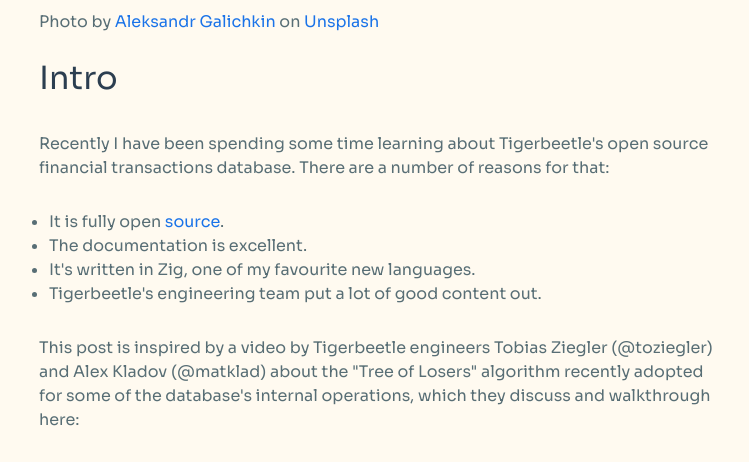
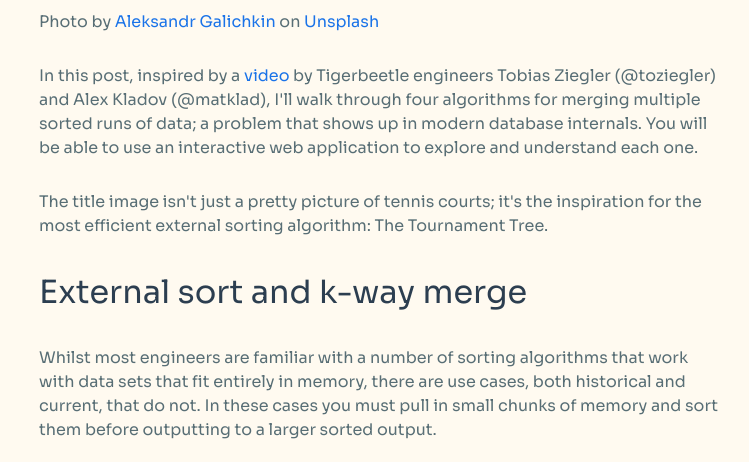
Before and after one commit to justinhj/justinhj.github.io, a Jekyll site: the page built from _posts/2026-01-19-visualizing-k-way-merge.html, in a window 1280 px wide and 1400 px high, scrolled down 769 px. Shown: the part 202-664 px from the top of the window, without its empty margins (261-1010 px from the left). Built offline with Jekyll 4.4.1, drawn with Linux system fonts in a browser that asks for light colours; formulas are drawn with MathJax 3; some of the changed text lies outside the part shown; grey boxes are pictures that could not be loaded.

Commit message:
latest updates

```diff
--- a/_posts/2026-01-19-visualizing-k-way-merge.html
+++ b/_posts/2026-01-19-visualizing-k-way-merge.html
@@ -12,35 +12,13 @@
 Photo by <a href="https://unsplash.com/@axga?utm_source=unsplash&utm_medium=referral&utm_content=creditCopyText">Aleksandr Galichkin</a> on <a href="https://unsplash.com/photos/aerial-view-of-three-empty-tennis-courts-AUae3_x_lDU?utm_source=unsplash&utm_medium=referral&utm_content=creditCopyText">Unsplash</a>
 </span>
 
-<div id="outline-container-orgca4492e" class="outline-2">
-<h2 id="orgca4492e">Intro</h2>
-<div class="outline-text-2" id="text-orgca4492e">
 <p>
-Recently I have been spending some time learning about Tigerbeetle's open source financial transactions database. There are a number of reasons for that:
-</p>
-
-<ol class="org-ol">
-<li>It is fully open <a href="https://youtu.be/Z0kzYlCTUuc?si=T72VwrmCjiN_hDcK">source</a>.</li>
-<li>The documentation is excellent.</li>
-<li>It's written in Zig, one of my favourite new languages.</li>
-<li>Tigerbeetle's engineering team put a lot of good content out.</li>
-</ol>
-
-<p>
-This post is inspired by a video by Tigerbeetle engineers Tobias Ziegler (@toziegler) and Alex Kladov (@matklad) about the "Tree of Losers" algorithm recently adopted for some of the database's internal operations, which they discuss and walkthrough here:
-</p>
-
-<iframe width="560" height="315" src="https://www.youtube.com/embed/agjVihO6IPM?si=gBBtRn744A5A2Wqr" title="YouTube video player" frameborder="0" allow="accelerometer; autoplay; clipboard-write; encrypted-media; gyroscope; picture-in-picture; web-share" referrerpolicy="strict-origin-when-cross-origin" allowfullscreen></iframe>
-
-<p>
-In particular I talk about k-way merge, a type of external sort, and four different algorithms and data structures, each having its own interactive application you can use to step through the algorithm and get a good understanding of its operation.
+In this post, inspired by a <a href="https://www.youtube.com/embed/agjVihO6IPM?si=gBBtRn744A5A2Wqr">video</a> by Tigerbeetle engineers Tobias Ziegler (@toziegler) and Alex Kladov (@matklad), I'll walk through four algorithms for merging multiple sorted runs of data; a problem that shows up in modern database internals. You will be able to use an interactive web application to explore and understand each one.
 </p>
 
 <p>
-If you're wondering what that has to do with the tennis court image above, read on!
+The title image isn't just a pretty picture of tennis courts; it's the inspiration for the most efficient external sorting algorithm: The Tournament Tree.
 </p>
-</div>
-</div>
 
 <div id="outline-container-orga70713b" class="outline-2">
 <h2 id="orga70713b">External sort and k-way merge</h2>
@@ -510,7 +488,7 @@
 With a min-heap the push and pop operations are both \(O(\log_2 k)\) giving a runtime complexity of \(O(n \log k)\).
 </p>
 
-<pre class="example" id="orgbaa2b41">
+<pre class="example" id="org11be896">
                   a
                   |
       +-----------+-----------+
@@ -592,7 +570,7 @@
 In Knuth we see the following diagram of a ping pong tournament. (section 5.2.3, Fig 22). Any sport works here really, the important thing is that when two people or teams compete the idea is that the best one will win. We will be dealing with sorting unchanging records so the analogy is not perfect. If Chris beats Pat on Sunday, he may still lose to Pat on Monday, but we can ignore that for the purposes of the algorithm.
 </p>
 
-<pre class="example" id="orgc82b041">
+<pre class="example" id="orgf49ca1a">
                   Chris (Champion)
                       |
           +-----------+-----------+
@@ -675,7 +653,7 @@
 Step 1 we remove 1 and output it as the first element.
 </p>
 
-<pre class="example" id="org28b8210">
+<pre class="example" id="org1b6f127">
 Sort output: 1
                     1 (Champion)
                         |
@@ -696,7 +674,7 @@
 In step 2 we remove 1 from the tournament in preparation to replay without them.
 </p>
 
-<pre class="example" id="orgd960d07">
+<pre class="example" id="org9a52f3f">
 Sort output: 1,2
                         2 (Champion)
                         |
@@ -721,7 +699,7 @@
 Now we remove 2. Replaying from the bottom gives the tree below and we output the 3.
 </p>
 
-<pre class="example" id="org3e71a4a">
+<pre class="example" id="org279d937">
 Sort output: 1,2,3
                         3 (Champion)
                         |
@@ -848,7 +826,7 @@
 </p>
 
 <p>
-While replaying the Winner tree we execute the conditional logic  <code>if (came_from_left) compare(new_val, right_child) else compare(new_val, left_child)</code> whilst in the tree of losers we always just go to the parent of the current node.
+While replaying the Winner tree we execute the conditional logic  <code>if (came_from_left) compare(new_val, right_child) else compare(new_val, left_child)</code> whilst in the tree of losers we always just go to the parent of the current node. In addition the winning node is always in a register.
 </p>
 </div>
 </div>
@@ -861,6 +839,71 @@
 <li>For small k (merging 4-16 runs) you can often use simple select and consider using SIMD.</li>
 <li>Otherwise Tree of Losers is likely to be the best performance.</li>
 </ul>
+
+<table border="2" cellspacing="0" cellpadding="6" rules="groups" frame="hsides">
+
+
+<colgroup>
+<col  class="org-left" />
+
+<col  class="org-left" />
+
+<col  class="org-left" />
+
+<col  class="org-left" />
+
+<col  class="org-left" />
+
+<col  class="org-left" />
+</colgroup>
+<thead>
+<tr>
+<th scope="col" class="org-left">Algorithm</th>
+<th scope="col" class="org-left">Complexity (per item)</th>
+<th scope="col" class="org-left">Comparisons (approx)</th>
+<th scope="col" class="org-left">Key Characteristic</th>
+<th scope="col" class="org-left">Pros</th>
+<th scope="col" class="org-left">Cons</th>
+</tr>
+</thead>
+<tbody>
+<tr>
+<td class="org-left"><b>Linear Scan</b></td>
+<td class="org-left">\(O(k)\)</td>
+<td class="org-left">\(k\)</td>
+<td class="org-left">Iterates all candidates</td>
+<td class="org-left">CPU Prefetch &amp; SIMD friendly for small \(k\)</td>
+<td class="org-left">Scales poorly as \(k\) increases (&gt;16)</td>
+</tr>
+
+<tr>
+<td class="org-left"><b>Min-Heap</b></td>
+<td class="org-left">\(O(\log k)\)</td>
+<td class="org-left">\(2 \log k\)</td>
+<td class="org-left">Sift-down (swap with smallest child)</td>
+<td class="org-left">Standard library; Compact memory layout</td>
+<td class="org-left">Conditional branches (left vs right child); Higher comparison count</td>
+</tr>
+
+<tr>
+<td class="org-left"><b>Winner Tree</b></td>
+<td class="org-left">\(O(\log k)\)</td>
+<td class="org-left">\(\log k\)</td>
+<td class="org-left">Replay path from leaf to root</td>
+<td class="org-left">Fewer comparisons than Heap</td>
+<td class="org-left">Requires sibling checks at every level (branch mispredictions)</td>
+</tr>
+
+<tr>
+<td class="org-left"><b>Tree of Losers</b></td>
+<td class="org-left">\(O(\log k)\)</td>
+<td class="org-left">\(\log k\)</td>
+<td class="org-left">Compare with parent (loser)</td>
+<td class="org-left"><b>Winner stays in register</b>; Fixed memory path (always parent)</td>
+<td class="org-left">Slightly more complex implementation</td>
+</tr>
+</tbody>
+</table>
 
 <p>
 You can view the Tigerbeetle current implementation here.
```
Also changed, not shown: other parts of _posts/2026-01-19-visualizing-k-way-merge.html (+1 -1 lines), org/posts/2026-01-19-visualizing-k-way-merge.org (+11 -18 lines).
